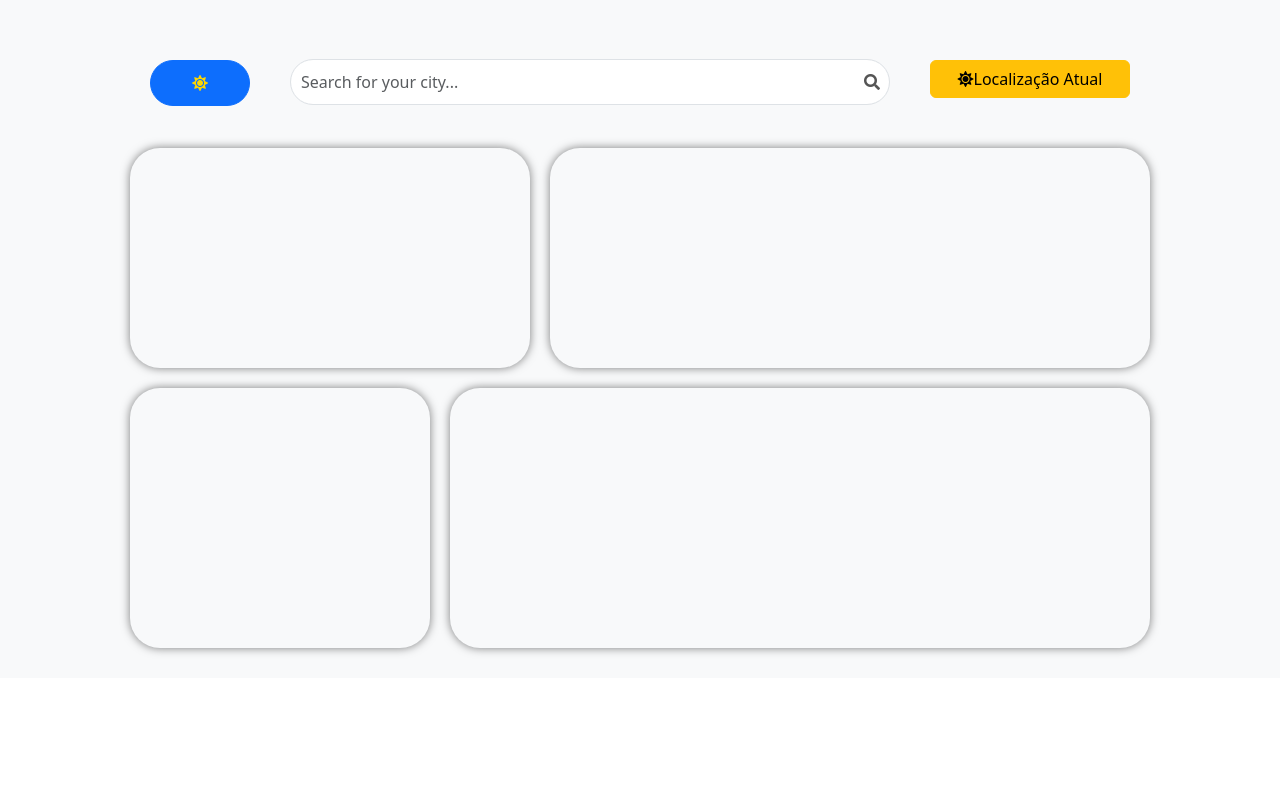
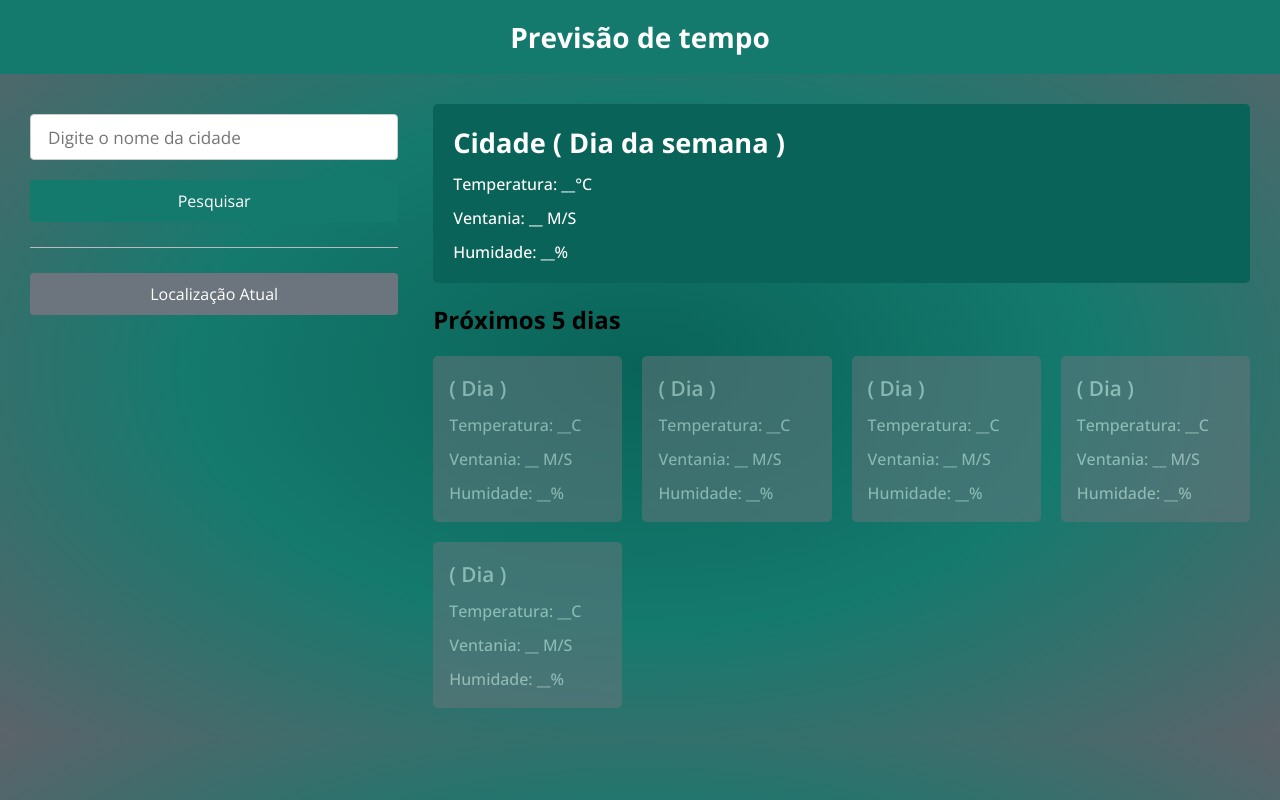
Before and after one commit to Celita22/Weather, a plain HTML site: page index.html in a window 1280 px wide. Drawn offline with nearby package versions, Linux system fonts and the light colour scheme.

Commit message:
mudei um pouco o layout

```diff
--- a/index.html
+++ b/index.html
@@ -1,31 +1,75 @@
 <!DOCTYPE html>
-<html lang="en">
-<head>
-    <meta charset="UTF-8">
+<html lang="pt-PT">
+  <head>
+    <meta charset="utf-8">
+    <title>Document</title>
+    <link rel="stylesheet" href="weather.css">
+    <link rel="stylesheet" href="path/to/font-awesome/css/font-awesome.min.css">
     <meta name="viewport" content="width=device-width, initial-scale=1.0">
-    <title>Document</title>
-    <script src="weather.js"></script>
-    <link rel="stylesheet" href="weather.css">
-    <link rel="stylesheet" href="https://cdn.jsdelivr.net/npm/bootstrap@5.3.3/dist/css/bootstrap.min.css">
-    <link rel="stylesheet" href="https://cdnjs.cloudflare.com/ajax/libs/font-awesome/5.15.4/css/all.min.css">
-    <script src="https://cdn.jsdelivr.net/npm/bootstrap@5.3.3/dist/js/bootstrap.bundle.min.js"></script>
-</head>
-<body>
-    <div class="principal">
-        <div>
-            <button type="button" class="btn btn-primary" id="ligarDesligar"><i class="fas fa-sun icone-modo"></i></button>
+    <script src="weather.js" defer></script>
+  </head>
+  <body>
+    <h1>Previsão de tempo</h1>
+
+    <div class="container">
+      <div class="clima-input">
+        <input class="city-input" type="text" placeholder="Digite o nome da cidade" >
+        <button class="search-btn">Pesquisar</button>
+        <div class="separador"></div>
+        <button class="location-btn">Localização Atual</button>
+      </div>
+      <div class="clima-dados">
+        <div class="clima-atual">
+          <div class="details">
+            <h2>Cidade ( Dia da semana )</h2>
+            <h6>Temperatura: __°C</h6>
+            <h6>Ventania: __ M/S</h6>
+            <h6>Humidade: __%</h6>
+          </div>
         </div>
-        <div class="search-container">
-            <input type="text" class="form-control" placeholder="Search for your city..." id="pesquisa">
-            <i class="fas fa-search"></i>
+        <div class="clima-dias">
+          <h2>Próximos 5 dias</h2>
+          <div class="clima-cards">
+            <!-- Primeiro -->
+            <div class="card">
+              <h3>( Dia )</h3>
+              <h6>Temperatura: __C</h6>
+              <h6>Ventania: __ M/S</h6>
+              <h6>Humidade: __%</h6>
+            </div>
+            <!-- Segundo -->
+            <div class="card">
+              <h3>( Dia )</h3>
+              <h6>Temperatura: __C</h6>
+              <h6>Ventania: __ M/S</h6>
+              <h6>Humidade: __%</h6>
+            </div>
+            <!-- Terceiro -->
+            <div class="card">
+              <h3>( Dia )</h3>
+              <h6>Temperatura: __C</h6>
+              <h6>Ventania: __ M/S</h6>
+              <h6>Humidade: __%</h6>
+            </div>
+            <!-- Quarto -->
+            <div class="card">
+              <h3>( Dia )</h3>
+              <h6>Temperatura: __C</h6>
+              <h6>Ventania: __ M/S</h6>
+              <h6>Humidade: __%</h6>
+            </div>
+
+            <!-- Quinto -->
+            <div class="card">
+              <h3>( Dia )</h3>
+              <h6>Temperatura: __C</h6>
+              <h6>Ventania: __ M/S</h6>
+              <h6>Humidade: __%</h6>
+            </div>
+          </div>
         </div>
-        <div>
-            <button type="button" class="btn btn-warning" id="weather-btn"><i class="fas fa-sun"></i>Localização Atual</button>
-        </div>
-        <div class="primeira"></div>
-        <div class="segunda"></div>
-        <div class="terceira"></div>
-        <div class="quarta"></div>
+      </div>
     </div>
-</body>
+  </body>
+  <script src="https://kit.fontawesome.com/fc05706114.js" crossorigin="anonymous"></script>
 </html>
--- a/weather.css
+++ b/weather.css
@@ -1,92 +1,178 @@
-.principal {
-    background-color: #f8f9fa;
+@import url('https://fonts.googleapis.com/css2?family=Open+Sans:wght@400;500;600;700&display=swap');
+
+* {
+  margin: 0;
+  padding: 0;
+  box-sizing: border-box;
+  font-family: 'Open Sans', sans-serif;
+}
+body {
+  background: radial-gradient(#096358, #157A6E, #5c636a);
+}
+h1 {
+  background: #157A6E;
+  font-size: 1.75rem;
+  text-align: center;
+  padding: 18px 0;
+  color: #fff;
+}
+.container {
   display: flex;
-    flex-wrap: wrap;
+  gap: 35px;
+  padding: 30px;
+}
+.clima-input {
+  width: 550px;
+}
+.clima-input input {
+  height: 46px;
+  width: 100%;
+  outline: none;
+  font-size: 1.07rem;
+  padding: 0 17px;
+  margin: 10px 0 20px 0;
+  border-radius: 4px;
+  border: 1px solid #ccc;
+}
+.clima-input input:focus {
+  padding: 0 16px;
+  border: 2px solid #157A6E;
+}
+.clima-input .separador {
+  height: 1px;
+  width: 100%;
+  margin: 25px 0;
+  background: #BBBBBB;
+  display: flex;
+  align-items: center;
   justify-content: center;
+}
+.clima-input .separador::before{
+  content: "Ou";
+  color: #6C757D;
+  font-size: 1.18rem;
+  padding: 0 15px;
+  margin-top: -4px;
+  background: #1e6292;
+  opacity: 0%;
+}
+.clima-input button {
+  width: 100%;
+  padding: 10px 0;
+  cursor: pointer;
+  outline: none;
+  border: none;
+  border-radius: 4px;
+  font-size: 1rem;
+  color: #fff;
+  background: #157A6E;
+  transition: 0.2s ease;
+}
+.clima-input .search-btn:hover {
+  background: #096358;
+}
+.clima-input .location-btn {
+  background: #6C757D;
+}
+.clima-input .location-btn:hover {
+  background: #5c636a;
+}
+.clima-dados {
+  width: 100%;
+}
+.clima-dados .clima-atual {
+  color: #fff;
+  background: #096358;
+  border-radius: 5px;
+  padding: 20px 70px 20px 20px;
+  display: flex;
+  justify-content: space-between;
+}
+.clima-atual h2 {
+  font-weight: 700;
+  font-size: 1.7rem;
+}
+.clima-dados h6 {
+  margin-top: 12px;
+  font-size: 1rem;
+  font-weight: 500;
+}
+.clima-atual .icon {
+  text-align: center;
+}
+.clima-atual .icon img {
+  max-width: 120px;
+  margin-top: -15px;
+}
+.clima-atual .icon h6 {
+  margin-top: -10px;
+  text-transform: capitalize;
+}
+.clima-dias h2 {
+  margin: 20px 0;
+  font-size: 1.5rem;
+}
+.clima-dias .clima-cards {
+  display: flex;
+  gap: 20px;
+}
+.clima-cards .card {
+  opacity: 50%;
+  color: #fff;
+  padding: 18px 16px;
+  list-style: none;
+  width: calc(100% / 5);
+  background: #6C757D;
+  border-radius: 5px;
+}
+.clima-cards .card h3 {
+  font-size: 1.3rem;
+  font-weight: 600;
+}
+.clima-cards .card img {
+  max-width: 70px;
+  margin: 5px 0 -12px 0;
+}
+
+/* Tratar responsividade */
+
+@media (max-width: 1400px) {
+  .clima-dados .clima-atual {
     padding: 20px;
   }
-
-.search-container {
-    position: relative;
-    display: flex;
-    align-items: center;
-    margin-top: 5px;
+  .clima-cards {
+    flex-wrap: wrap;
   }
-
-#pesquisa {
-    padding: 10px;
-    border-radius: 30px;
-    width: 600px;
+  .clima-cards .card {
+    width: calc(100% / 4 - 15px);
   }
-
-.fa-search {
-    position: absolute;
-    right: 10px;
-    color: #555;
 }
-
-#ligarDesligar {
-    margin-bottom: 10px;
-    padding: 10px;
-    width: 100px;
-    border-radius: 30px;
-
+@media (max-width: 1200px) {
+  .clima-cards .card {
+    width: calc(100% / 3 - 15px);
   }
-.btn-warning {
-    width: 200px;
-    border-radius: 30px;
 }
-.btn-primary, .btn-warning {
-    margin-right: 5px;
-    font-size: 24px;
-    padding: 10px 20px;
-    margin: 40px;
-
+@media (max-width: 950px) {
+  .clima-input {
+    width: 450px;
   }
-.primeira{
-    Width: 400px;
-    height:220px;
-    margin: 10px;
-    Left:80px;
-    border-radius: 30px;
-    background-color:#f8f9fa;
-    box-shadow: 0px 0px 10px rgba(0, 0, 0, 0.5);
-
+  .clima-cards .card {
+    width: calc(100% / 2 - 10px);
   }
-.terceira{
-
-    Width: 300px;
-    height:260px;
-    margin: 10px;
-    Left:80px;
-    border-radius: 30px;
-    background-color: #f8f9fa;
-    box-shadow: 0px 0px 10px rgba(0, 0, 0, 0.5);
-
 }
-
-.segunda{
-
-    Width: 600px;
-    height:220px;
-    margin: 10px;
-    Left:80px;
-    border-radius: 30px;
-    background-color: #f8f9fa;
-    box-shadow: 0px 0px 10px rgba(0, 0, 0, 0.5);
-
+@media (max-width: 750px) {
+  h1 {
+    font-size: 1.45rem;
+    padding: 16px 0;
   }
-.icone-modo {
-    color: #ffd700; /* Cor do sol */
+  .container {
+    flex-wrap: wrap;
+    padding: 15px;
   }
-.quarta{
-
-    Width: 700px;
-    height:260px;
-    margin: 10px;
-    Left:80px;
-    border-radius: 30px;
-    background-color: #f8f9fa;
-    box-shadow: 0px 0px 10px rgba(0, 0, 0, 0.5);
-
+  .clima-input {
+    width: 100%;
   }
+  .clima-dados h2 {
+    font-size: 1.35rem;
+  }
+}
--- a/weather.js
+++ b/weather.js
@@ -1,7 +1,6 @@
-
-function mudar (){
-document.getElementById('modo-claro-escuro').addEventListener('click', function() {
-    var icone = document.getElementById('icone-modo');
-    icone.classList.toggle('icone-ativo');
-});
-}
+// function mudar (){
+// document.getElementById('modo-claro-escuro').addEventListener('click', function() {
+//     var icone = document.getElementById('icone-modo');
+//     icone.classList.toggle('icone-ativo');
+// });
+// }
```
Lines whose indentation alone changed are shown as unchanged.
